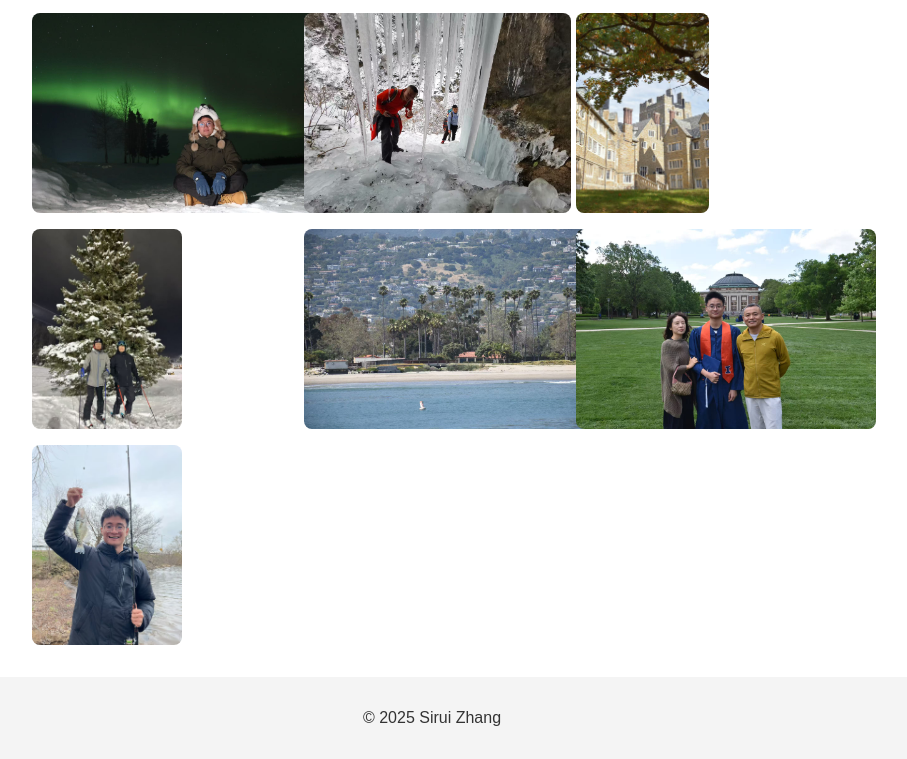
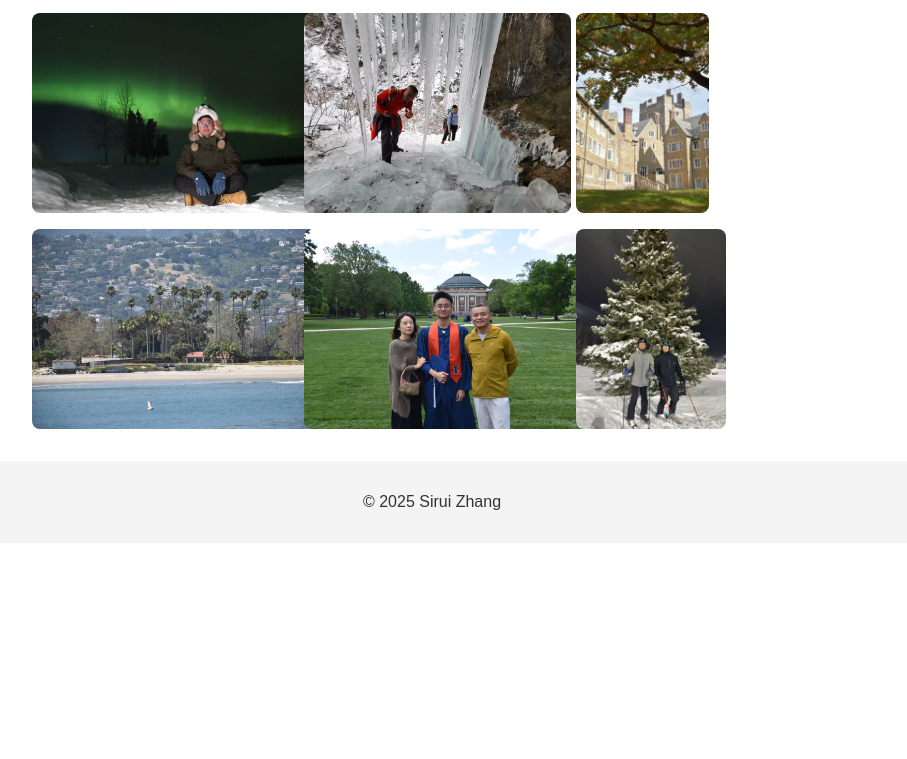
Before and after one commit to Sirui-Zh/Sirui-Zh.github.io, a plain HTML site: page misc.html in a window 1280 px wide. Shown: the part 661-1420 px from the top of the page, without its empty margins (208-1115 px from the left). After the commit the page ends 1204 px from the top, so only its background shows below. Drawn offline with Linux system fonts and the light colour scheme.

Commit message:
Update misc.html

```diff
--- a/misc.html
+++ b/misc.html
@@ -39,10 +39,9 @@
       <img src="assets/img/Photo4.jpg" alt="Photo 4" style="height: 200px; width: auto; object-fit: cover; border-radius: 8px;" />
       <img src="assets/img/Photo5.jpg" alt="Photo 5" style="height: 200px; width: auto; object-fit: cover; border-radius: 8px;" />
       <img src="assets/img/Photo6.jpg" alt="Photo 6" style="height: 200px; width: auto; object-fit: cover; border-radius: 8px;" />
-      <img src="assets/img/Photo10.jpg" alt="Photo 10" style="height: 200px; width: auto; object-fit: cover; border-radius: 8px;" />
       <img src="assets/img/Photo7.jpg" alt="Photo 7" style="height: 200px; width: auto; object-fit: cover; border-radius: 8px;" />
       <img src="assets/img/Photo9.jpg" alt="Photo 9" style="height: 200px; width: auto; object-fit: cover; border-radius: 8px;" />
-      <img src="assets/img/Photo8.jpg" alt="Photo 8" style="height: 200px; width: auto; object-fit: cover; border-radius: 8px;" />
+      <img src="assets/img/Photo10.jpg" alt="Photo 10" style="height: 200px; width: auto; object-fit: cover; border-radius: 8px;" />
     </div>
 
 
```
